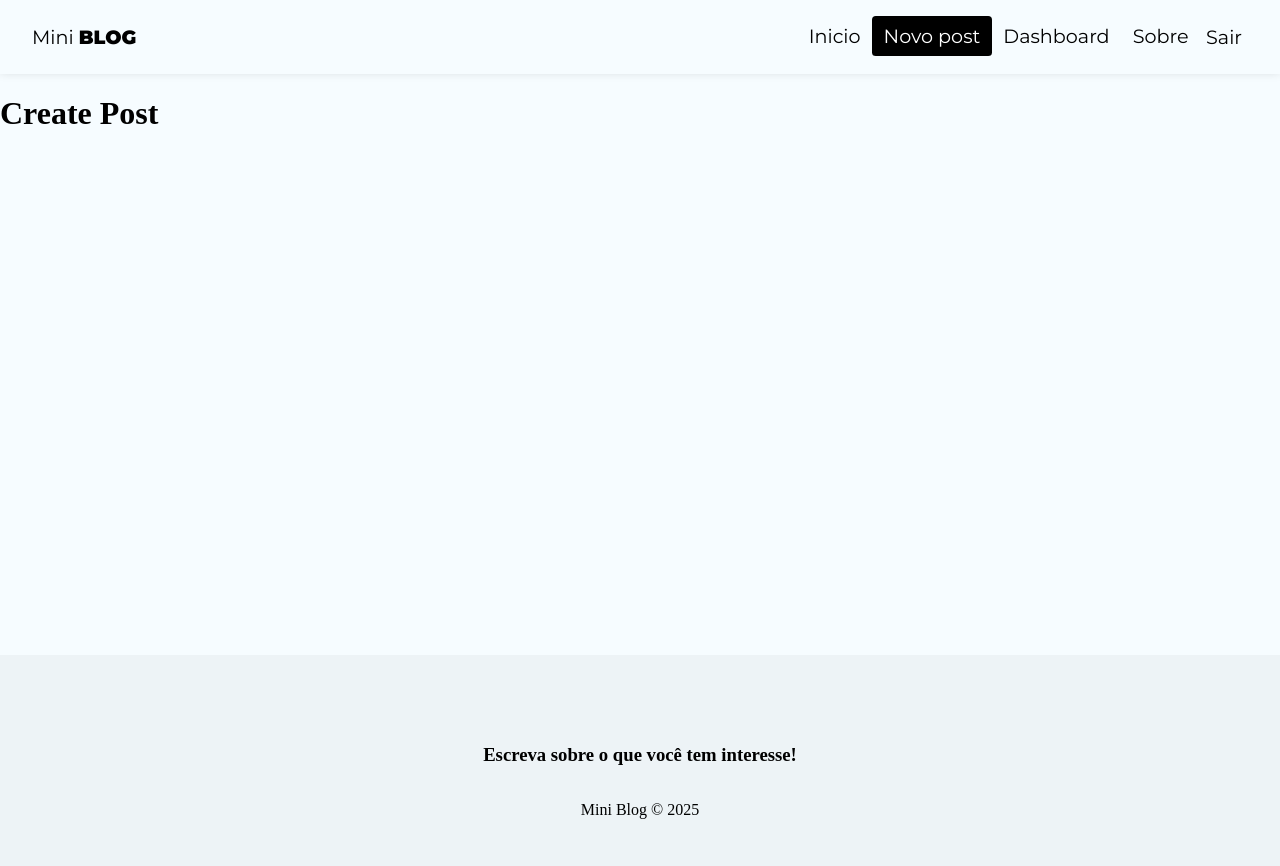
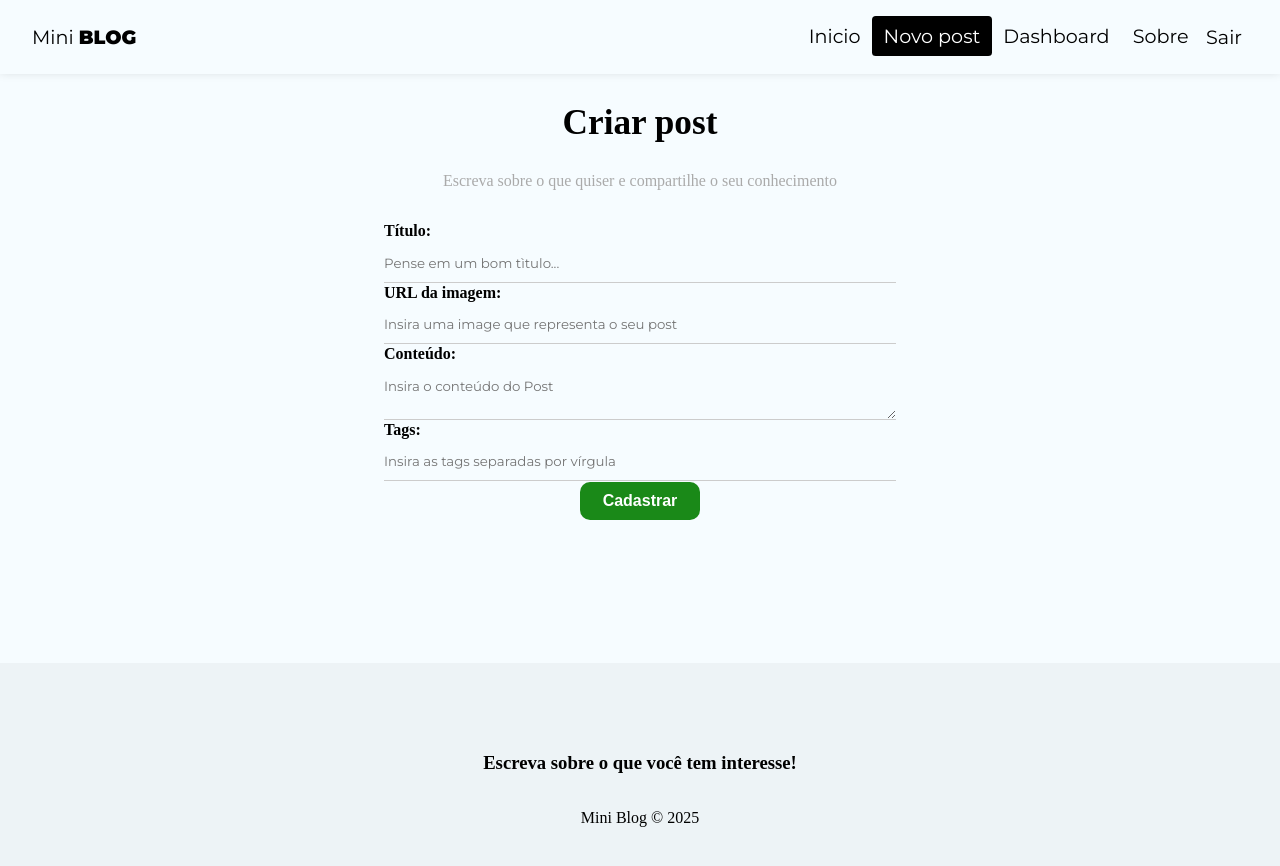
Before and after one commit to ashleysaintlouis/MiniBlog, a React (Vite) app: page /posts/create in a window 1280 px wide. Shown: the top 866 px of the page. Built offline with nearby package versions, Linux system fonts and the light colour scheme; no server answers; sample sign-in values are in the browser's storage.

Commit message:
Create post, db, tela home

```diff
--- a/src/components/navbar/Navbar.jsx
+++ b/src/components/navbar/Navbar.jsx
@@ -43,7 +43,7 @@ const Navbar = () => {
                     </NavLink >
                 </li>
                 <li>
-                    <NavLink className={({isActive}) => (isActive ? styles.active : "")}  to="/register">
+                    <NavLink className={({isActive}) => (isActive ? styles.active : "")}  to="/dashboard">
                         Dashboard
                     </NavLink >
                 </li>
--- a/src/firebase/config.js
+++ b/src/firebase/config.js
@@ -1,5 +1,8 @@
 import { initializeApp } from "firebase/app";
 import { getFirestore } from "firebase/firestore"
+import {
+  getAuth,
+} from 'firebase/auth';
 
 const firebaseConfig = {
   apiKey: "AIzaSyAGJILiVtWa6iLMWcnKrcZ3uc2l6uzzTOs",
@@ -12,6 +15,5 @@ const firebaseConfig = {
 
 const app = initializeApp(firebaseConfig);
 
-const db = getFirestore(app);
-
-export { db };
+export const db = getFirestore(app);
+export const auth = getAuth(app);
--- a/src/hooks/useAuthentication.jsx
+++ b/src/hooks/useAuthentication.jsx
@@ -1,6 +1,5 @@
-import { db } from "../firebase/config";
+import { db, auth } from "../firebase/config";
 import {
-    getAuth,
     createUserWithEmailAndPassword,
     signInWithEmailAndPassword,
     updateProfile,
@@ -13,8 +12,6 @@ export const useAuthentication = () => {
     const [error, setError] = useState(null);
     const [loading, setLoading] = useState(null);
     const [cancelled, setCancelled] = useState(false);
-
-    const auth = getAuth();
 
     function checkIfIsCancelled () {
         if (cancelled) {
--- /dev/null
+++ b/src/hooks/useInsertDocument.jsx
@@ -0,0 +1,65 @@
+import { useState, useEffect, useReducer } from "react";
+import { db } from '../firebase/config'
+import { collection, addDoc, Timestamp } from 'firebase/firestore'
+
+const inicialState = {
+     loading: null,
+     error: null
+}
+
+const insertReducer = (state, action) => {
+    switch (action.type) {
+        case "LOADING":
+            return { loading: true, error: null };
+        case "INSERTED_DOC":
+            return { loading: false, error: null };
+        case "ERROR":
+            return { loading: false, error: action.payload };
+
+        default:
+            return state;
+    }
+}
+
+export const useInsertDocument = (docCollection) => {
+    const [response, dispatch] = useReducer(insertReducer, inicialState)
+
+    const [cancelled, setCancelled] = useState(false)
+
+    const checkCancelBeforeDispatch = (action) => {
+        if (!cancelled) {
+            dispatch(action)
+        }
+    }
+
+    const insertDocument = async(document) => {
+        checkCancelBeforeDispatch({
+            type: "LOADING",
+        })
+
+        try {
+            const newDocument = {...document, createdAt: Timestamp.now()}
+
+            const insertedDocument = await addDoc(
+                collection(db, docCollection),
+                newDocument
+            )
+
+            checkCancelBeforeDispatch({
+                type: "INSERTED_DOC",
+                payload: insertedDocument,
+            })
+        } catch (error) {
+            checkCancelBeforeDispatch({
+                type: "ERROR",
+                payload: error.message,
+            });
+        }
+    };
+
+    useEffect(() => {
+        return () => setCancelled(true);
+    }, []);
+
+    return { insertDocument, response };
+}
--- a/src/pages/createPost/CreatePost.jsx
+++ b/src/pages/createPost/CreatePost.jsx
@@ -1,10 +1,110 @@
-import React from 'react'
-import styles from './CreatePost.module.css'
+import React from 'react';
+import styles from './CreatePost.module.css';
+import { useState } from 'react';
+import { useInsertDocument } from '../../hooks/useInsertDocument';
+import { useAuthValue } from '../../context/AuthContext';
+/* import { useNavigate } from "../../context/AuthContext";
+import { useAuthValue } from '../../context/AuthContext';
+ */
+const CreatePost = () => {
+  const [title, setTitle] = useState("")
+  const [image, setImage] = useState("")
+  const [body, setBody] = useState("")
+  const [tags, setTags] = useState([])
+  const [formError, setFormError] = useState("")
 
-const CreatePost = () => {
+  const { insertDocument, response } = useInsertDocument("posts");
+  const { user } = useAuthValue()
+
+  const handleSubmit = (e) => {
+    e.preventDefault();
+    setFormError("")
+
+    // validate image URL
+    try {
+      new URL(image)
+    } catch (error) {
+      setFormError("A imagem precisa ser uma URL.")
+    }
+    //Criar o array de tags
+    const tagsArray = tags.split(",").map((tag) => tag.trim().toLowerCase());
+
+    //checar todos os valores
+    if(!title || !image || !body || !tags) {
+      setFormError("Por favor, preencha todos os campos");
+    }
+
+    if (formError) return;
+
+    insertDocument({
+      title,
+      image,
+      body,
+      tagsArray,
+      uid: user.uid,
+      createdBy: user.displayName,
+    });
+
+    // redirect to home page
+
+  }
+
+
   return (
-    <div>
-        <h1>Create Post</h1>
+    <div className={styles.createPost}>
+        <h2>Criar post</h2>
+        <p>Escreva sobre o que quiser e compartilhe o seu conhecimento</p>
+        <form onSubmit={handleSubmit}>
+          <label>
+            <span>Título:</span>
+            <input
+            type="text"
+            name='title'
+            required
+            placeholder='Pense em um bom tìtulo...'
+            onChange={(e) => setTitle(e.target.value)}
+            value={title}
+            />
+          </label>
+          <label>
+            <span>URL da imagem:</span>
+            <input
+            type="text"
+            name='image'
+            required
+            placeholder='Insira uma image que representa o seu post'
+            onChange={(e) => setImage(e.target.value)}
+            value={image}
+            />
+          </label>
+          <label>
+            <span>Conteúdo:</span>
+            <textarea
+            name="body"
+            required
+            placeholder='Insira o conteúdo do Post'
+            onChange={(e) => setBody(e.target.value)}
+            value={body}
+            >
+            </textarea>
+          </label>
+          <label>
+            <span>Tags:</span>
+            <input
+            type="text"
+            name='tags'
+            required
+            placeholder='Insira as tags separadas por vírgula'
+            onChange={(e) => setTags(e.target.value)}
+            value={tags}
+            />
+          </label>
+          {!response.loading && <button className='btn'>Cadastrar</button>}
+          {response.loading && <button className='btn' disabled>Aguarde...</button>}
+
+          {response.error && <p className='error'>{response.error}</p>}
+          {formError && <p className='error'>{formError}</p>}
+        </form>
     </div>
   )
 }
--- a/src/pages/createPost/CreatePost.module.css
+++ b/src/pages/createPost/CreatePost.module.css
@@ -0,0 +1,12 @@
+.createPost {
+    text-align: center;
+  }
+
+  .createPost h2 {
+    font-size: 2.2em;
+  }
+
+  .createPost p {
+    color: #aaa;
+    margin-bottom: 2em;
+  }
--- a/src/pages/home/Home.jsx
+++ b/src/pages/home/Home.jsx
@@ -1,11 +1,48 @@
 import React from 'react'
-import Navbar from '../../components/navbar/Navbar'
+import styles from './Home.module.css'
+
+//hooks
+import { Link } from 'react-router-dom'
+import { useState } from 'react'
+
+// components
+
 
 const Home = () => {
+  const [query, setQuery] = useState("");
+  const [posts] = useState([])
+
+  const handleSearchPosts = (e) => {
+    e.preventDefault();
+
+
+  }
+
   return (
-    <>
-    <h1>Mini Blog</h1>
-    </>
+    <div className={styles.home}>
+      <h1>Veja os nossos posts mais recentes</h1>
+
+      <form onSubmit={handleSearchPosts}>
+        <input
+        type="text"
+        placeholder='Ou busque por tags...'
+        onChange={(e) => setQuery(e.target.value)}
+        value={query}
+        />
+        <button className='btn btn-dark'>Pesquisar</button>
+      </form>
+
+      <div>
+        <h1>Posts...</h1>
+        {!posts && posts.length === 0 && (
+          <div className={styles.noposts}>
+            <p>Não foram encontrado posts</p>
+            <Link to="/posts/create">Criar primeiro post</Link>
+          </div>
+        )}
+      </div>
+    </div>
+
   )
 }
 
--- /dev/null
+++ b/src/pages/home/Home.module.css
@@ -0,0 +1,31 @@
+.home {
+    display: flex;
+    flex-direction: column;
+    align-items: center;
+    justify-content: center;
+}
+
+.search_form {
+    max-width: 100%;
+    width: 60%;
+    display: flex;
+    justify-content: center;
+    margin-bottom: 2em;
+}
+
+.search_form input {
+    margin-right: 10px;
+    width: 50%;
+}
+
+.noposts {
+    text-align: center;
+}
+
+.noposts p {
+    margin-bottom: 1.5em;
+}
+
+.noposts a {
+    padding: 10px 25px;
+}
```
Also changed, not shown: src/pages/home/Home.css (deleted).
